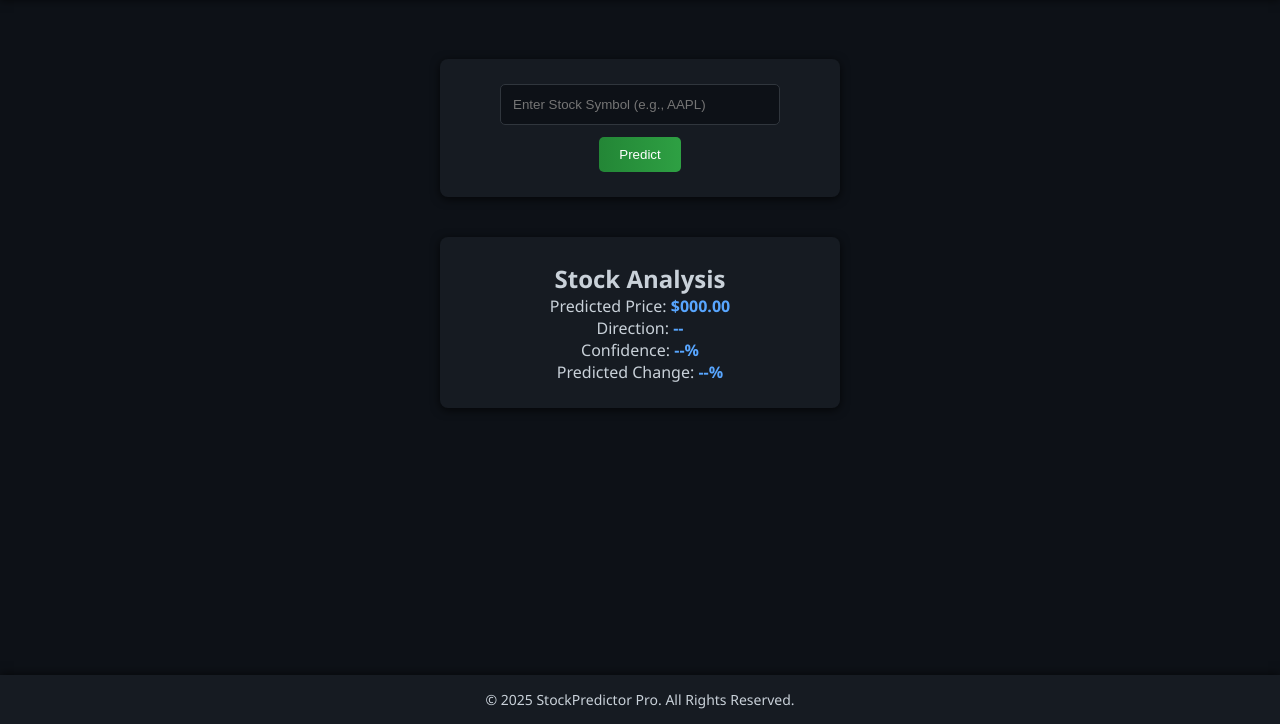
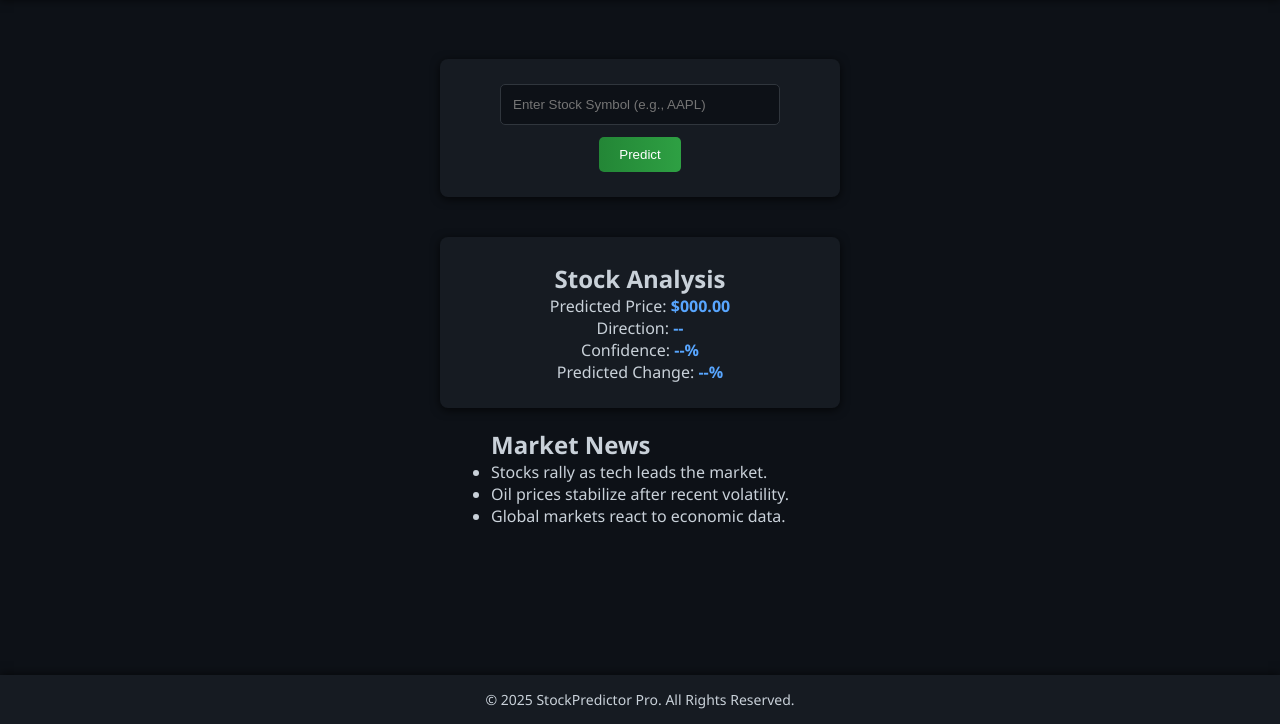
Before and after one commit to AKKIRAIKAR1/Capital-Blue, a plain HTML site: page index.html in a window 1280 px wide. Shown: the part 76-800 px from the top of the page. Drawn offline with Linux system fonts and the light colour scheme.

Commit message:
Update index.html
Added news section

```diff
--- a/index.html
+++ b/index.html
@@ -26,6 +26,16 @@
         <p>Confidence: <span>--%</span></p>
         <p>Predicted Change: <span>--%</span></p>
     </div>
+
+    <div class="news-card">
+        <h2>Market News</h2>
+        <ul id="newsList">
+            <li>Stocks rally as tech leads the market.</li>
+            <li>Oil prices stabilize after recent volatility.</li>
+            <li>Global markets react to economic data.</li>
+        </ul>
+    </div>
+
 </main>
 
 <footer>
```
